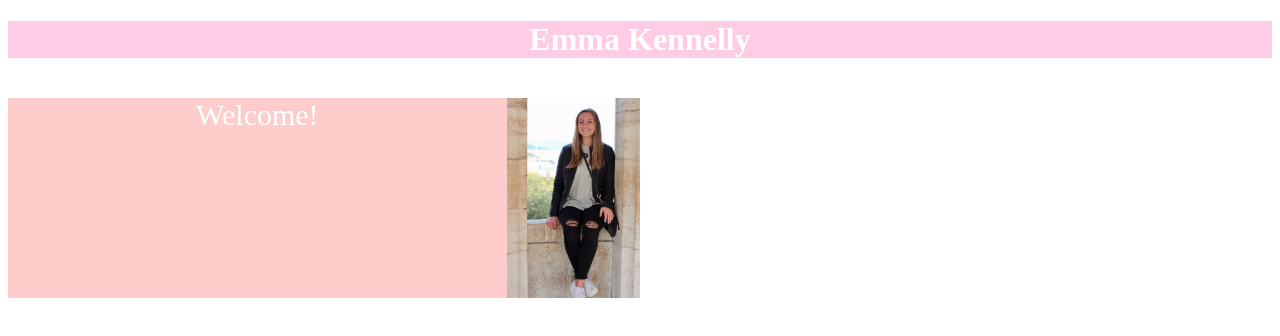
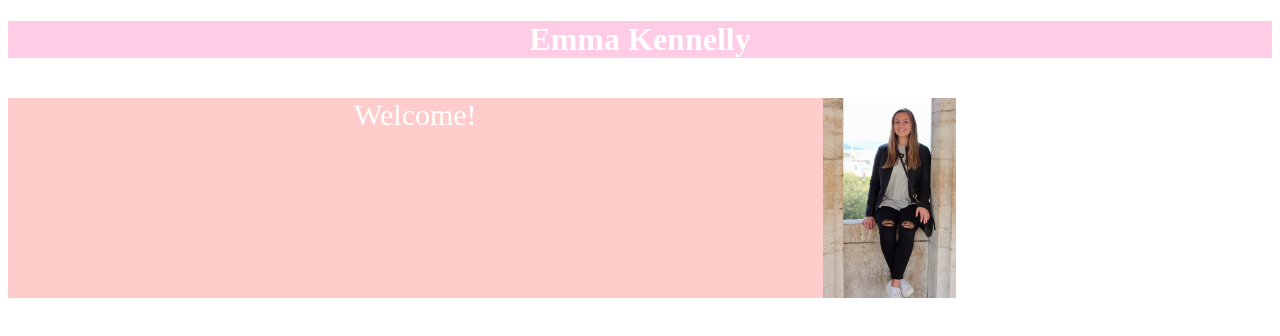
Before and after one commit to emmakennelly/emmakennelly.me, a plain HTML site: page index.html in a window 1280 px wide. Drawn offline with Linux system fonts and the light colour scheme.

Commit message:
align center

```diff
--- a/index.html
+++ b/index.html
@@ -5,8 +5,9 @@
 <style>
     div {
       height: 200px;
-      width: 50%;
+      width: 75%;
       color: white;
+      align-self: center;
       text-align: center;
       font-size: 30px;
       background-color: #ffcccc;
@@ -17,7 +18,7 @@
 
   <h1 align="center" style="color:white;background-color:#ffcce6;">Emma Kennelly</h1>
   <br>
-  <div> Welcome!   <img src="website.jpeg" align="right" height=200px </img> </div>
+  <div> Welcome!  <img src="website.jpeg" align="right" height=200px </img> </div>
 
 
 </body>
```
